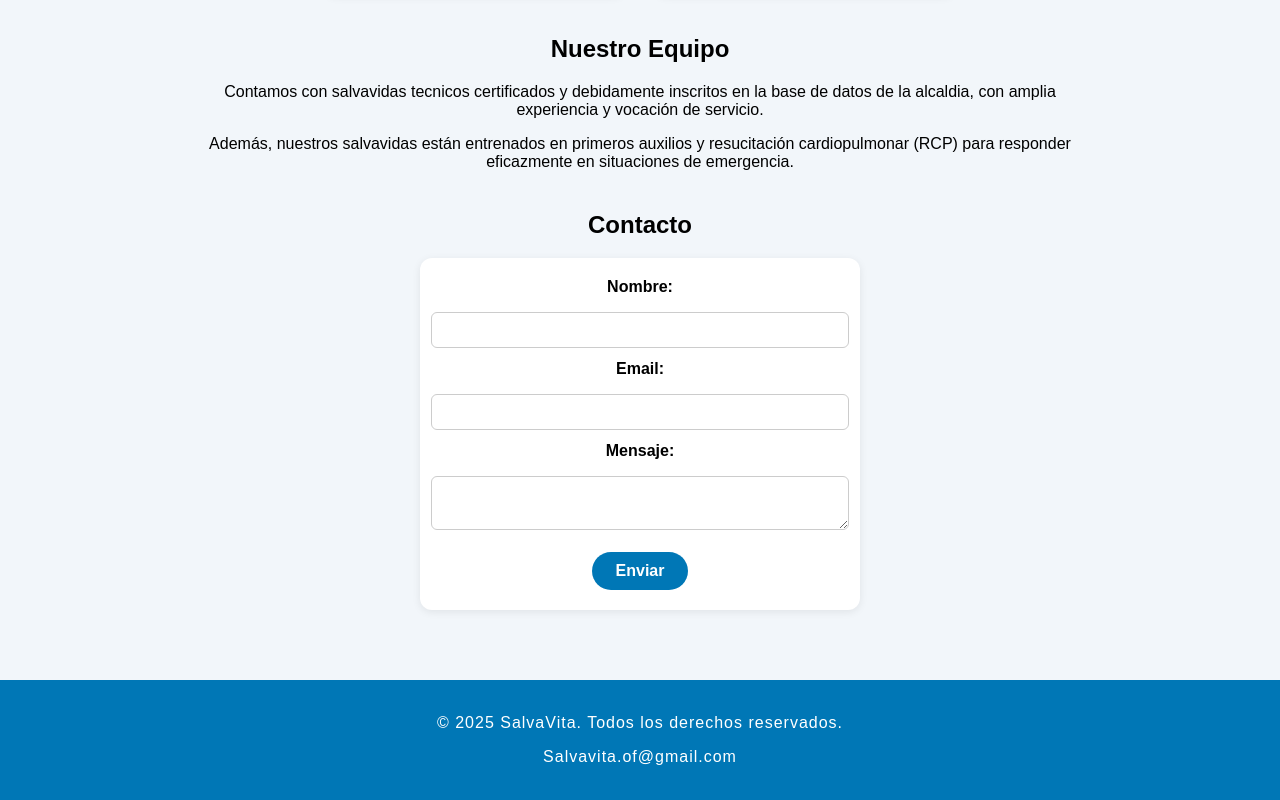
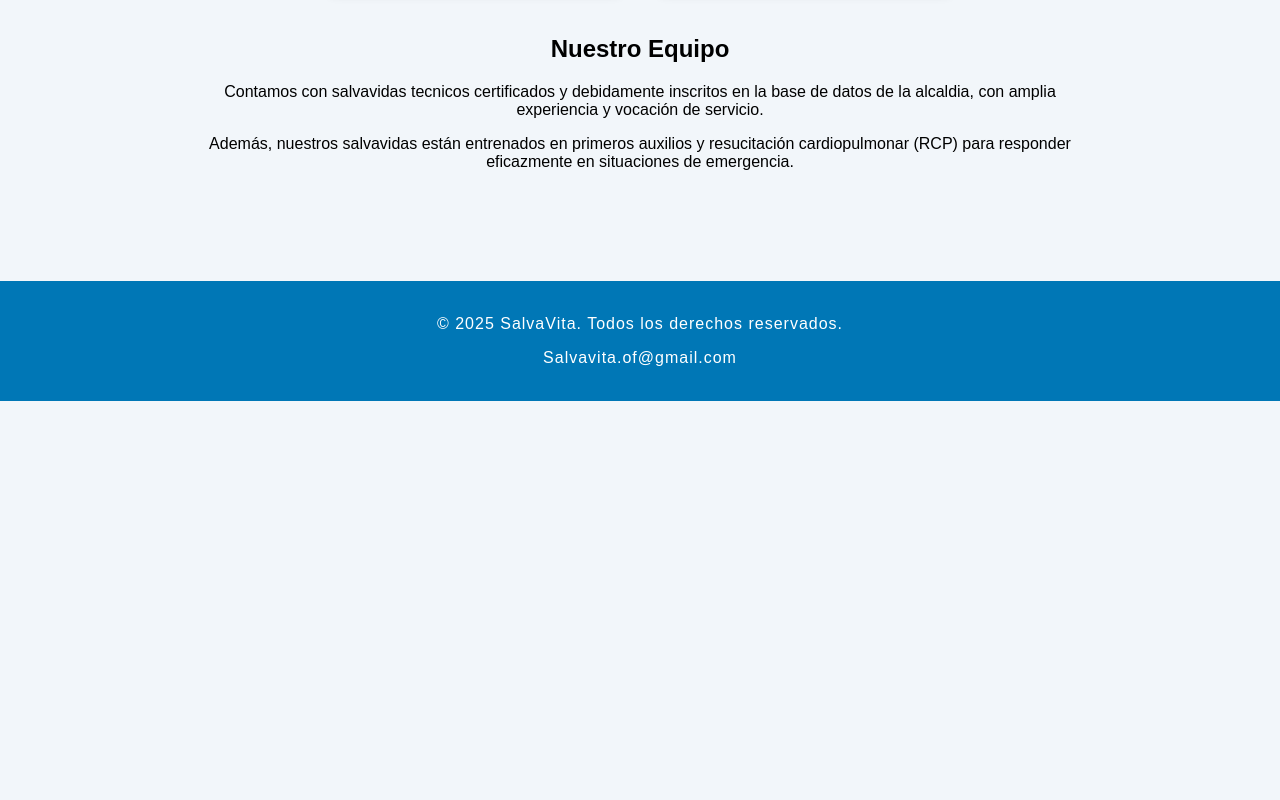
Before and after one commit to nicolai07011-design/public_page, a plain HTML site: page index.html in a window 1280 px wide. Shown: the part 819-1619 px from the top of the page. After the commit the page ends 1220 px from the top, so only its background shows below. Drawn offline with Linux system fonts and the light colour scheme.

Commit message:
Se elimina sección de contacto

```diff
--- a/index.html
+++ b/index.html
@@ -60,18 +60,6 @@
                 <p>Además, nuestros salvavidas están entrenados en primeros auxilios y resucitación cardiopulmonar (RCP) para responder eficazmente en situaciones de emergencia.
                 </p>
             </section>
-            <section id="contacto">
-                <h2>Contacto</h2>
-                <form>
-                    <label for="nombre">Nombre:</label>
-                    <input type="text" id="nombre" name="nombre" required>
-                    <label for="email">Email:</label>
-                    <input type="email" id="email" name="email" required>
-                    <label for="mensaje">Mensaje:</label>
-                    <textarea id="mensaje" name="mensaje" required></textarea>
-                    <button type="submit">Enviar</button>
-                </form>
-            </section>
         </main>
         <footer>
             <p>&copy; 2025 SalvaVita. Todos los derechos reservados.</p>
```
